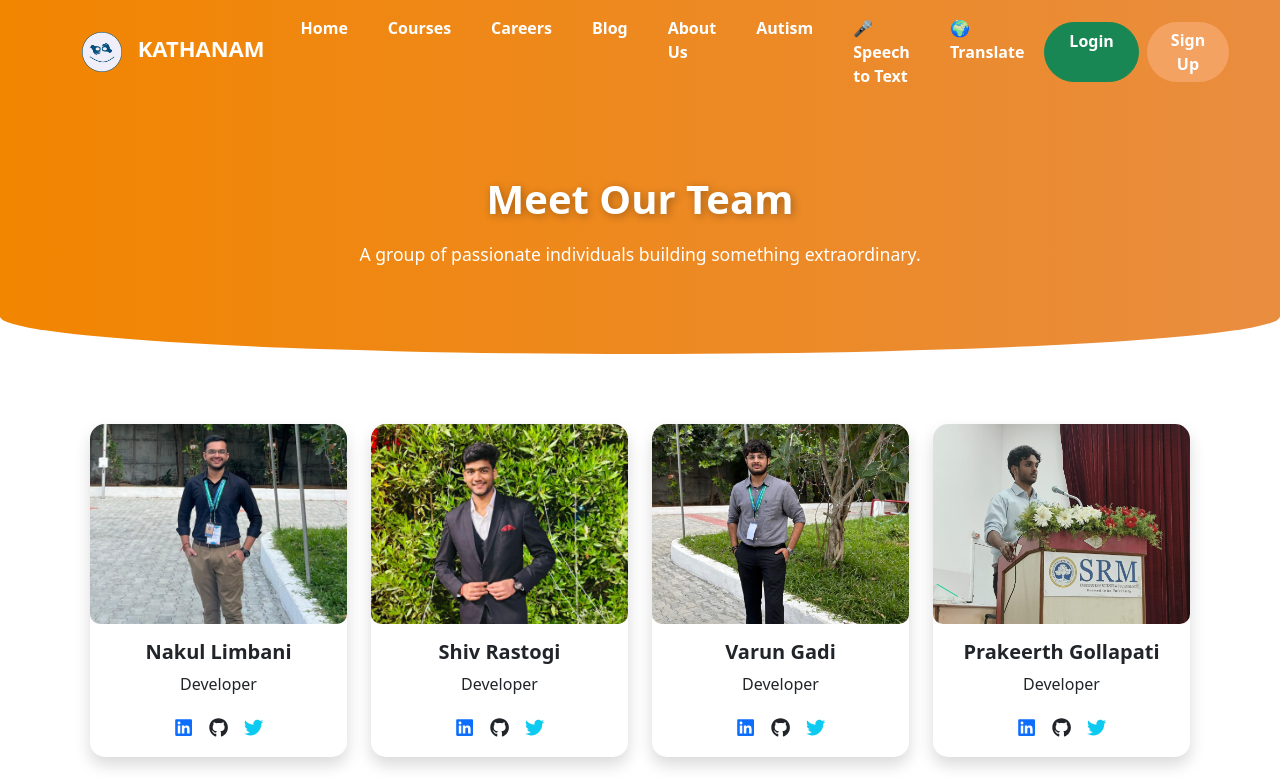
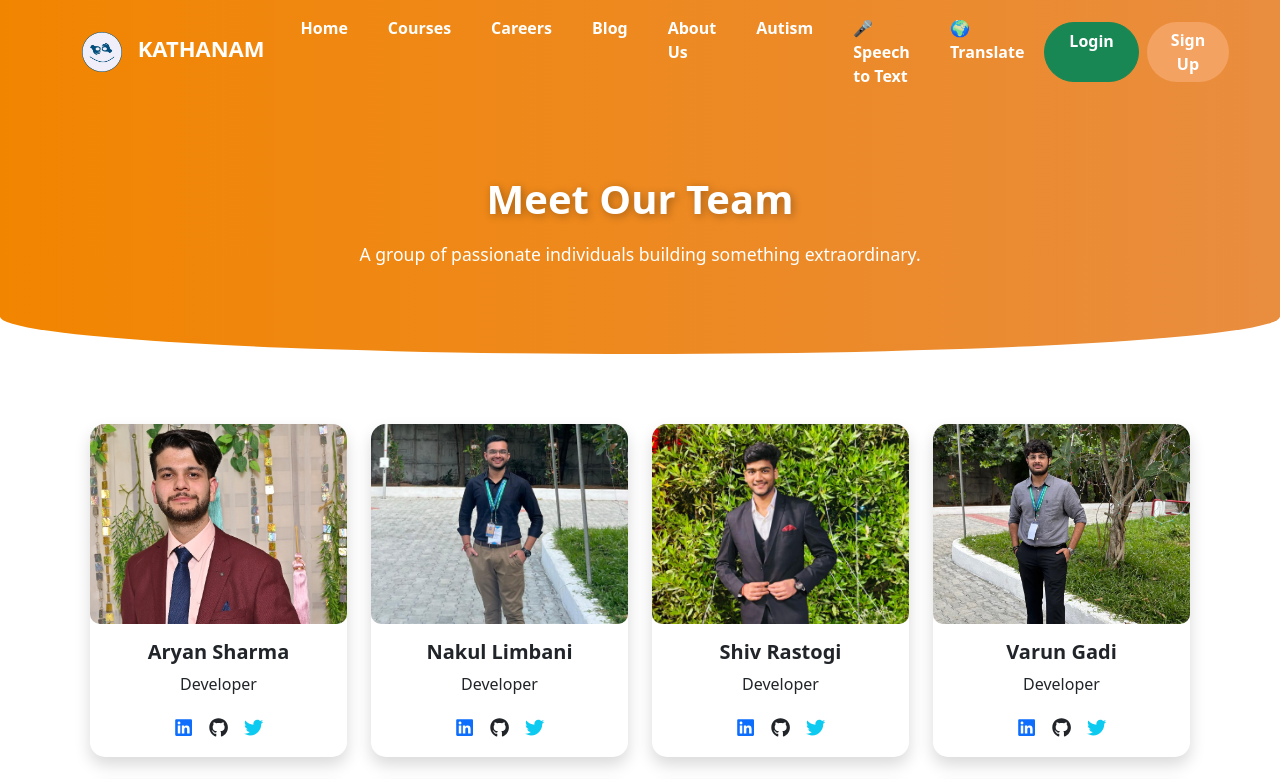
Before and after one commit to NakulLimbani/Kathanam_Bridging_Communication_for_the_Deaf_and_Mute, a React (Create React App) app: page /aboutus in a window 1280 px wide. Shown: the top 779 px of the page. Built offline with nearby package versions, Linux system fonts and the light colour scheme; no server answers.

Commit message:
Update AboutUs.js

```diff
--- a/src/Pages/AboutUs.js
+++ b/src/Pages/AboutUs.js
@@ -4,13 +4,13 @@ import { FaLinkedin, FaGithub, FaTwitter } from "react-icons/fa";
 
 const AboutUs = () => {
   const teamMembers = [
-  /*{ name: "Aryan Sharma", role: "Developer", img: "/images/aryan.jpg" },*/
+    { name: "Aryan Sharma", role: "Developer", img: "/images/aryan.jpg" },
     { name: "Nakul Limbani", role: "Developer", img: "/images/nakul.jpg" },
     { name: "Shiv Rastogi", role: "Developer", img: "/images/shiv.jpg" },
     { name: "Varun Gadi", role: "Developer", img: "/images/varun.jpg" },
-    /*{ name: "Palak Seth", role: "Developer", img: "/images/palak.jpg" },
+    { name: "Palak Seth", role: "Developer", img: "/images/palak.jpg" },
     { name: "Ritika Vyas", role: "Developer", img: "/images/ritika.jpg" },
-    { name: "Yash Gupta", role: "Developer", img: "/images/yash.jpg" },*/
+    { name: "Yash Gupta", role: "Developer", img: "/images/yash.jpg" },
     { name: "Prakeerth Gollapati", role: "Developer", img: "/images/prakeerth.jpg" },
   ];
 
```
